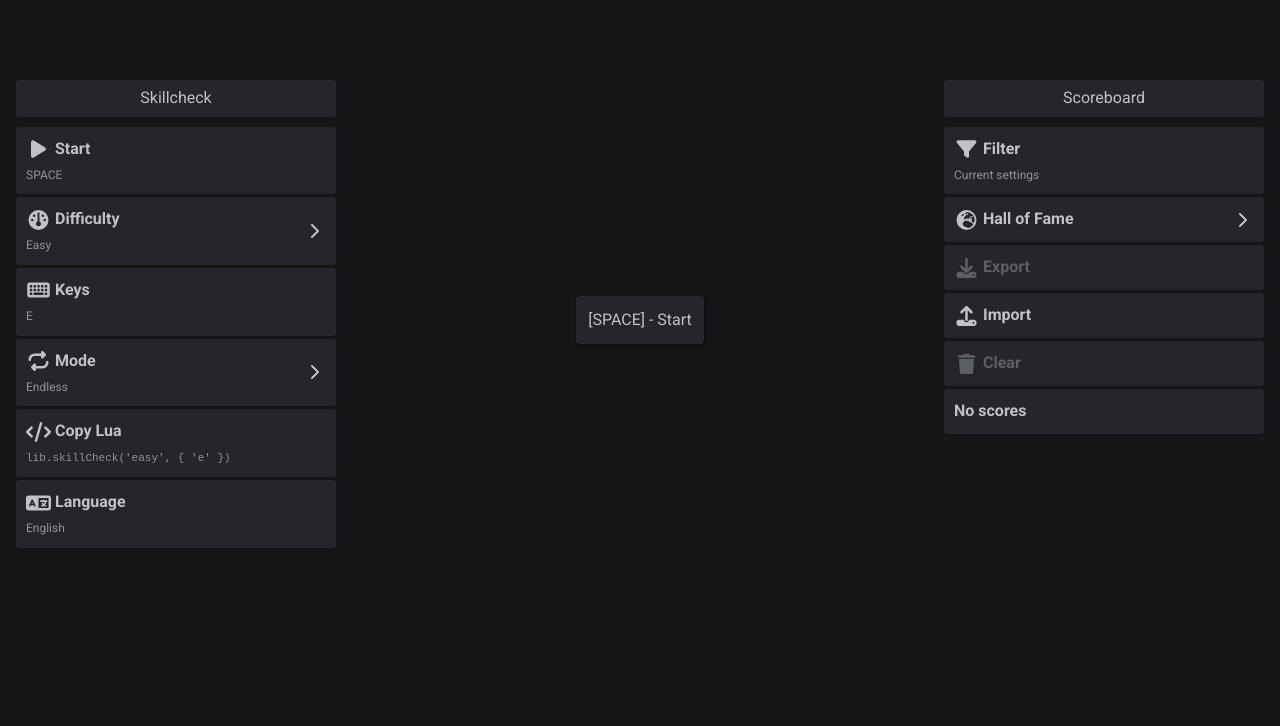
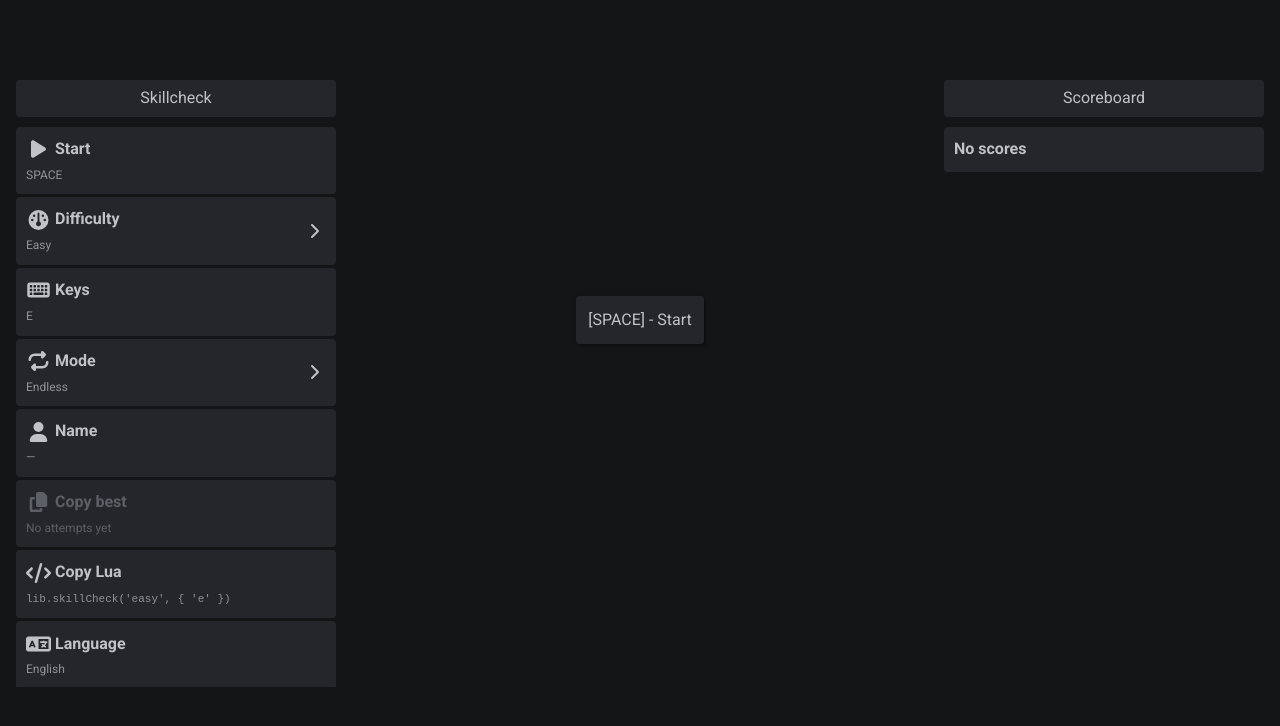
Before and after one commit to LAURIDS0/ox-skillcheck-trainer, a React (Vite) app: page / in a window 1280 px wide. Shown: the top 726 px of the page. Built offline with nearby package versions, Linux system fonts and the light colour scheme.

Commit message:
Simplify scoreboard: shared list only, save best per setup locally, copy best for submission; SPACE restarts from result

```diff
--- a/src/App.tsx
+++ b/src/App.tsx
@@ -1,15 +1,15 @@
-import { useEffect, useMemo, useRef, useState } from 'react';
+import { useEffect, useState } from 'react';
 import { NumberInput, Slider, Text, TextInput } from '@mantine/core';
 import { FontAwesomeIcon } from '@fortawesome/react-fontawesome';
 import {
-  faCheck, faCode, faDownload, faEarthEurope, faFilter, faFire, faGauge, faInfinity, faKeyboard, faLanguage,
-  faListOl, faPlay, faRepeat, faSliders, faStopwatch, faTrash, faTrophy, faUpload,
+  faCheck, faCode, faCopy, faFire, faGauge, faInfinity, faKeyboard, faLanguage, faListOl, faPlay, faRepeat,
+  faSliders, faStar, faStopwatch, faTrophy, faUser,
 } from '@fortawesome/free-solid-svg-icons';
 import SkillCheck from './SkillCheck';
 import { Dialog, Menu, Option, TextUI } from './ox';
 import { dicts, type Dict, type Lang } from './i18n';
 import {
-  configKey, DEFAULT_SETTINGS, KEY_RE, mergeEntries, parseEntries, presetOf, PRESETS, sortEntries,
+  configKey, DEFAULT_SETTINGS, isBetter, KEY_RE, parseEntries, presetOf, PRESETS, sortEntries,
   type Entry, type Settings,
 } from './scores';
 
@@ -25,16 +25,16 @@ function store(key: string, value: unknown) {
   try {
     localStorage.setItem(key, JSON.stringify(value));
   } catch {
-    /* private mode / blocked storage: scores just won't persist */
+    /* private mode / blocked storage: bests just won't persist */
   }
 }
 
 interface Run { round: number; successes: number; times: number[] }
-type Result = Omit<Entry, 'name' | 'date'>;
-type DialogKind = 'custom' | 'keys' | 'count' | 'clear' | null;
+type DialogKind = 'custom' | 'keys' | 'count' | 'name' | null;
 
 const avg = (xs: number[]) => (xs.length ? xs.reduce((a, b) => a + b, 0) / xs.length : 0);
 const fmtMs = (ms: number) => (ms ? `${Math.round(ms)} ms` : '—');
+const fmtScore = (e: Entry) => (e.mode === 'endless' ? String(e.score) : `${e.score}/${e.total}`);
 const keysLabel = (keys: string[]) => (keys.join(' ') || 'e').toUpperCase();
 const RANK_COLORS = ['#fcc419', '#ced4da', '#e8590c'];
 
@@ -53,22 +53,26 @@ function luaSnippet(s: Settings) {
   return `lib.skillCheck(${arr}${s.keys.length ? `, { ${s.keys.map((k) => `'${k}'`).join(', ')} }` : ''})`;
 }
 
+// Best attempt per setup, keyed by configKey
+const loadBests = () =>
+  Object.fromEntries(parseEntries(Object.values(load('oxsc.best', {}))).map((e) => [configKey(e), e]));
+
 export default function App() {
   const [lang, setLang] = useState<Lang>(() => load('oxsc.lang', navigator.language.startsWith('da') ? 'da' : 'en'));
   const t = dicts[lang] ?? dicts.en;
   const [s, setS] = useState<Settings>(() => ({ ...DEFAULT_SETTINGS, ...load('oxsc.settings', {}) }));
-  const [scores, setScores] = useState<Entry[]>(() => parseEntries(load('oxsc.scores', [])));
+  const [bests, setBests] = useState<Record<string, Entry>>(loadBests);
   const [name, setName] = useState<string>(() => load('oxsc.name', ''));
   const [run, setRun] = useState<Run | null>(null);
-  const [result, setResult] = useState<Result | null>(null);
+  const [result, setResult] = useState<{ entry: Entry; isBest: boolean } | null>(null);
   const [view, setView] = useState<'main' | 'difficulty' | 'mode'>('main');
   const [dialog, setDialog] = useState<DialogKind>(null);
-  const [draft, setDraft] = useState({ areaSize: 0, speedMultiplier: 0, keys: '', count: 0 });
-  const [copied, setCopied] = useState(false);
+  const [draft, setDraft] = useState({ areaSize: 0, speedMultiplier: 0, keys: '', count: 0, name: '' });
+  const [copied, setCopied] = useState<'lua' | 'best' | null>(null);
 
   useEffect(() => store('oxsc.lang', lang), [lang]);
   useEffect(() => store('oxsc.settings', s), [s]);
-  useEffect(() => store('oxsc.scores', scores), [scores]);
+  useEffect(() => store('oxsc.best', bests), [bests]);
   useEffect(() => store('oxsc.name', name), [name]);
 
   const update = (patch: Partial<Settings>) =>
@@ -78,16 +82,30 @@ export default function App() {
     });
 
   const openDialog = (kind: DialogKind) => {
-    setDraft({ areaSize: s.areaSize, speedMultiplier: s.speedMultiplier, keys: s.keys.join(', '), count: s.count });
+    setDraft({ areaSize: s.areaSize, speedMultiplier: s.speedMultiplier, keys: s.keys.join(', '), count: s.count, name });
     setDialog(kind);
   };
+
+  const copy = (what: 'lua' | 'best', text: string) =>
+    navigator.clipboard?.writeText(text).then(() => {
+      setCopied(what);
+      setTimeout(() => setCopied(null), 1500);
+    });
+
+  // One JSON line per setup, ready to paste into public/scoreboard.json
+  const copyBests = (playerName: string) =>
+    copy('best', sortEntries(Object.values(bests)).map((e) => JSON.stringify({ ...e, name: playerName })).join(',\n'));
 
   const confirmDialog = () => {
     if (dialog === 'custom') update({ areaSize: draft.areaSize, speedMultiplier: draft.speedMultiplier });
     if (dialog === 'keys')
       update({ keys: [...new Set(draft.keys.toLowerCase().split(/[\s,]+/).filter((k) => KEY_RE.test(k)))] });
     if (dialog === 'count') update({ mode: 'fixed', count: Math.min(100, Math.max(1, Math.round(draft.count) || 1)) });
-    if (dialog === 'clear') setScores(() => []);
+    if (dialog === 'name') {
+      const n = draft.name.trim().slice(0, 24);
+      setName(n);
+      if (n) copyBests(n);
+    }
     setDialog(null);
   };
 
@@ -99,7 +117,7 @@ export default function App() {
 
   useEffect(() => {
     const onKey = (e: KeyboardEvent) => {
-      if (dialog || result) return;
+      if (dialog) return;
       if (e.key === ' ' && !run) {
         e.preventDefault();
         start();
@@ -120,7 +138,8 @@ export default function App() {
     const over = s.mode === 'endless' ? !ok : next.round >= s.count;
     if (!over) return setRun(next);
     setRun(null);
-    setResult({
+    const entry: Entry = {
+      name: name || '?',
       mode: s.mode,
       areaSize: s.areaSize,
       speedMultiplier: s.speedMultiplier,
@@ -129,23 +148,16 @@ export default function App() {
       score: next.successes,
       total: next.round,
       avgMs: Math.round(avg(next.times)),
-    });
-  };
-
-  const save = () => {
-    if (!result || !name.trim()) return;
-    setScores((prev) => [...prev, { ...result, name: name.trim().slice(0, 24), date: new Date().toISOString() }]);
-    setResult(null);
-  };
-
-  const copyLua = () => {
-    navigator.clipboard?.writeText(luaSnippet(s)).then(() => {
-      setCopied(true);
-      setTimeout(() => setCopied(false), 1500);
-    });
+      date: new Date().toISOString(),
+    };
+    const key = configKey(entry);
+    const isBest = entry.score > 0 && isBetter(entry, bests[key]);
+    if (isBest) setBests((b) => ({ ...b, [key]: entry }));
+    setResult({ entry, isBest });
   };
 
   const busy = !!run;
+  const currentBest = bests[configKey(s)];
 
   return (
     <div className="layout">
@@ -157,8 +169,13 @@ export default function App() {
           <Option icon={faKeyboard} title={t.keys} description={keysLabel(s.keys)} onClick={() => openDialog('keys')} disabled={busy} />
           <Option icon={faRepeat} title={t.mode} description={s.mode === 'endless' ? t.endless : `${t.fixed} · ${s.count}`}
             arrow onClick={() => setView('mode')} disabled={busy} />
-          <Option icon={copied ? faCheck : faCode} title={copied ? t.copied : t.copyLua}
-            description={<code className="lua">{luaSnippet(s)}</code>} onClick={copyLua} />
+          <Option icon={faUser} title={t.name} description={name || '—'} onClick={() => openDialog('name')} disabled={busy} />
+          <Option icon={copied === 'best' ? faCheck : faCopy} title={copied === 'best' ? t.copied : t.copyBest}
+            description={currentBest ? `${fmtScore(currentBest)} · ${fmtMs(currentBest.avgMs)}` : t.noBest}
+            disabled={busy || !Object.keys(bests).length}
+            onClick={() => (name ? copyBests(name) : openDialog('name'))} />
+          <Option icon={copied === 'lua' ? faCheck : faCode} title={copied === 'lua' ? t.copied : t.copyLua}
+            description={<code className="lua">{luaSnippet(s)}</code>} onClick={() => copy('lua', luaSnippet(s))} />
           <Option icon={faLanguage} title={t.language} description={t.langName} onClick={() => setLang(lang === 'da' ? 'en' : 'da')} />
         </Menu>
       )}
@@ -200,11 +217,11 @@ export default function App() {
             </div>
           </>
         ) : (
-          <TextUI>[SPACE] - {t.start}</TextUI>
+          !result && <TextUI>[SPACE] - {t.start}</TextUI>
         )}
       </section>
 
-      <Scoreboard t={t} scores={scores} setScores={setScores} current={configKey(s)} onClear={() => openDialog('clear')} />
+      <Scoreboard t={t} />
 
       <Dialog opened={dialog === 'custom'} heading={t.custom} onCancel={() => setDialog(null)} onConfirm={confirmDialog}
         cancelLabel={t.cancel} confirmLabel={t.confirm}>
@@ -235,96 +252,56 @@ export default function App() {
           onChange={(v) => setDraft((d) => ({ ...d, count: Number(v) }))} />
       </Dialog>
 
-      <Dialog opened={dialog === 'clear'} heading={t.clearConfirm} onCancel={() => setDialog(null)} onConfirm={confirmDialog}
-        cancelLabel={t.cancel} confirmLabel={t.confirm} />
+      <Dialog opened={dialog === 'name'} heading={t.name} onCancel={() => setDialog(null)} onConfirm={confirmDialog}
+        cancelLabel={t.cancel} confirmLabel={t.confirm} confirmDisabled={!draft.name.trim()}>
+        <TextInput label={t.name} value={draft.name} maxLength={24} data-autofocus
+          leftSection={<FontAwesomeIcon icon={faUser} fixedWidth />}
+          onChange={(e) => { const n = e.currentTarget.value; setDraft((d) => ({ ...d, name: n })); }} />
+      </Dialog>
 
-      <Dialog opened={!!result} heading={t.result} onCancel={() => setResult(null)} onConfirm={save}
-        cancelLabel={t.cancel} confirmLabel={t.confirm} confirmDisabled={!name.trim()}>
+      <Dialog opened={!!result} heading={result?.isBest ? t.newBest : t.result} onCancel={() => setResult(null)} onConfirm={start}>
         {result && (
-          <div className="result">
-            <span>
-              <FontAwesomeIcon icon={result.mode === 'endless' ? faFire : faCheck} fixedWidth />{' '}
-              {result.mode === 'endless' ? result.score : `${result.score}/${result.total}`}
-            </span>
-            <span><FontAwesomeIcon icon={faStopwatch} fixedWidth /> {fmtMs(result.avgMs)}</span>
-          </div>
+          <>
+            <div className="result">
+              <span>
+                <FontAwesomeIcon icon={result.isBest ? faStar : result.entry.mode === 'endless' ? faFire : faCheck} fixedWidth />{' '}
+                {fmtScore(result.entry)}
+              </span>
+              <span><FontAwesomeIcon icon={faStopwatch} fixedWidth /> {fmtMs(result.entry.avgMs)}</span>
+            </div>
+            <div className="result-hint"><TextUI>[SPACE] - {t.again}</TextUI></div>
+          </>
         )}
-        <TextInput label={t.name} value={name} maxLength={24} data-autofocus
-          onChange={(e) => setName(e.currentTarget.value)} />
       </Dialog>
     </div>
   );
 }
 
-function Scoreboard({ t, scores, setScores, current, onClear }: {
-  t: Dict; scores: Entry[]; setScores: (fn: (prev: Entry[]) => Entry[]) => void; current: string; onClear: () => void;
-}) {
-  const [hofView, setHofView] = useState(false);
-  const [onlyCurrent, setOnlyCurrent] = useState(true);
-  const [hof, setHof] = useState<Entry[] | 'error' | null>(null);
-  const [msg, setMsg] = useState('');
-  const fileRef = useRef<HTMLInputElement>(null);
+function Scoreboard({ t }: { t: Dict }) {
+  const [entries, setEntries] = useState<Entry[] | 'error' | null>(null);
 
   useEffect(() => {
-    if (!hofView || hof) return;
     fetch(`${import.meta.env.BASE_URL}scoreboard.json`, { cache: 'no-store' })
       .then((r) => (r.ok ? r.json() : Promise.reject()))
-      .then((d) => setHof(parseEntries(d)))
-      .catch(() => setHof('error'));
-  }, [hofView, hof]);
-
-  const source = hofView ? (Array.isArray(hof) ? hof : []) : scores;
-  const rows = useMemo(
-    () => sortEntries(onlyCurrent ? source.filter((e) => configKey(e) === current) : source).slice(0, 100),
-    [source, onlyCurrent, current],
-  );
-
-  const exportJson = () => {
-    const blob = new Blob([JSON.stringify({ version: 1, entries: sortEntries(scores) }, null, 2)], { type: 'application/json' });
-    const a = Object.assign(document.createElement('a'), { href: URL.createObjectURL(blob), download: 'scoreboard.json' });
-    a.click();
-    URL.revokeObjectURL(a.href);
-  };
-
-  const importJson = async (file: File | undefined) => {
-    if (!file) return;
-    let parsed: Entry[] = [];
-    try {
-      parsed = parseEntries(JSON.parse(await file.text()));
-    } catch {
-      /* invalid JSON → treated as empty */
-    }
-    setMsg(parsed.length ? t.imported.replace('{n}', String(parsed.length)) : t.importFailed);
-    setTimeout(() => setMsg(''), 3000);
-    if (parsed.length) setScores((prev) => mergeEntries(prev, parsed));
-  };
+      .then((d) => setEntries(sortEntries(parseEntries(d)).slice(0, 100)))
+      .catch(() => setEntries('error'));
+  }, []);
 
   return (
-    <Menu title={hofView ? t.hallOfFame : t.scoreboard} onBack={hofView ? () => setHofView(false) : undefined}>
-      <Option icon={faFilter} title={t.filter} description={onlyCurrent ? t.current : t.all} onClick={() => setOnlyCurrent((v) => !v)} />
-      {!hofView && (
-        <>
-          <Option icon={faEarthEurope} title={t.hallOfFame} arrow onClick={() => setHofView(true)} />
-          <Option icon={faDownload} title={t.export} onClick={exportJson} disabled={!scores.length} />
-          <Option icon={faUpload} title={t.import} description={msg || undefined} onClick={() => fileRef.current?.click()} />
-          <Option icon={faTrash} title={t.clear} onClick={onClear} disabled={!scores.length} />
-          <input ref={fileRef} type="file" accept="application/json,.json" hidden
-            onChange={(e) => { importJson(e.currentTarget.files?.[0]); e.currentTarget.value = ''; }} />
-        </>
-      )}
-      {hofView && hof === 'error' ? (
+    <Menu title={t.scoreboard}>
+      {entries === 'error' ? (
         <Option readOnly title={t.loadError} />
-      ) : rows.length === 0 ? (
+      ) : entries && !entries.length ? (
         <Option readOnly title={t.empty} />
       ) : (
-        rows.map((e, i) => (
+        entries?.map((e, i) => (
           <Option
             key={`${e.name}${e.date}${i}`}
             readOnly
             icon={faTrophy}
             iconColor={RANK_COLORS[i] ?? 'var(--mantine-color-dark-3)'}
             title={`${i + 1}. ${e.name}`}
-            description={`${e.mode === 'endless' ? e.score : `${e.score}/${e.total}`} · ${fmtMs(e.avgMs)}${onlyCurrent ? '' : ` · ${setupLabel(e, t)}`}`}
+            description={`${fmtScore(e)} · ${fmtMs(e.avgMs)} · ${setupLabel(e, t)}`}
           />
         ))
       )}
--- a/src/i18n.ts
+++ b/src/i18n.ts
@@ -21,18 +21,12 @@ const en = {
   cancel: 'Cancel',
   confirm: 'Confirm',
   scoreboard: 'Scoreboard',
-  hallOfFame: 'Hall of Fame',
-  filter: 'Filter',
-  current: 'Current settings',
-  all: 'All',
-  export: 'Export',
-  import: 'Import',
-  imported: '{n} scores imported',
-  importFailed: 'No valid scores in file',
-  clear: 'Clear',
-  clearConfirm: 'Delete all local scores?',
   empty: 'No scores',
   loadError: 'Could not load',
+  copyBest: 'Copy best',
+  noBest: 'No attempts yet',
+  again: 'Try again',
+  newBest: 'New best',
 };
 
 export type Dict = typeof en;
@@ -61,18 +55,12 @@ const da: Dict = {
   cancel: 'Annuller',
   confirm: 'Bekræft',
   scoreboard: 'Scoreboard',
-  hallOfFame: 'Hall of Fame',
-  filter: 'Filter',
-  current: 'Nuværende indstillinger',
-  all: 'Alle',
-  export: 'Eksportér',
-  import: 'Importér',
-  imported: '{n} scores importeret',
-  importFailed: 'Ingen gyldige scores i filen',
-  clear: 'Ryd',
-  clearConfirm: 'Slet alle lokale scores?',
   empty: 'Ingen scores',
   loadError: 'Kunne ikke hentes',
+  copyBest: 'Kopiér bedste',
+  noBest: 'Ingen forsøg endnu',
+  again: 'Prøv igen',
+  newBest: 'Ny rekord',
 };
 
 export const dicts: Record<Lang, Dict> = { en, da };
--- a/src/scores.ts
+++ b/src/scores.ts
@@ -52,13 +52,18 @@ export function configKey(e: Pick<Entry, 'mode' | 'areaSize' | 'speedMultiplier'
   return [e.mode, e.areaSize, e.speedMultiplier, e.mode === 'fixed' ? e.count : '', [...e.keys].sort().join('')].join('|');
 }
 
+// <0 when a ranks above b: more hits first, then faster average (0 = no hits, ranks last)
+const compare = (a: Entry, b: Entry) => b.score - a.score || (a.avgMs || Infinity) - (b.avgMs || Infinity);
+
+export const isBetter = (a: Entry, b: Entry | undefined) => !b || compare(a, b) < 0;
+
 export function sortEntries(entries: Entry[]): Entry[] {
-  return [...entries].sort((a, b) => b.score - a.score || (a.avgMs || Infinity) - (b.avgMs || Infinity));
+  return [...entries].sort(compare);
 }
 
 const num = (v: unknown, min: number, max: number) => typeof v === 'number' && Number.isFinite(v) && v >= min && v <= max;
 
-// Trust boundary: imported files and the shared scoreboard.json. Invalid entries are dropped.
+// Trust boundary: the shared scoreboard.json and saved bests in localStorage. Invalid entries are dropped.
 export function parseEntries(data: unknown): Entry[] {
   const list = Array.isArray(data) ? data : (data as { entries?: unknown })?.entries;
   if (!Array.isArray(list)) return [];
@@ -89,8 +94,3 @@ export function parseEntries(data: unknown): Entry[] {
   }
   return out;
 }
-
-export function mergeEntries(a: Entry[], b: Entry[]): Entry[] {
-  const seen = new Set(a.map((e) => `${e.name}|${e.date}|${e.score}`));
-  return [...a, ...b.filter((e) => !seen.has(`${e.name}|${e.date}|${e.score}`))];
-}
--- a/src/styles.css
+++ b/src/styles.css
@@ -135,3 +135,4 @@ body {
   align-items: center;
   justify-content: center;
 }
+.result-hint { display: flex; justify-content: center; }
```
Also changed, not shown: src/ox.tsx (+8 -6 lines), 2 other files (tests, documents, lock files or other folders).
